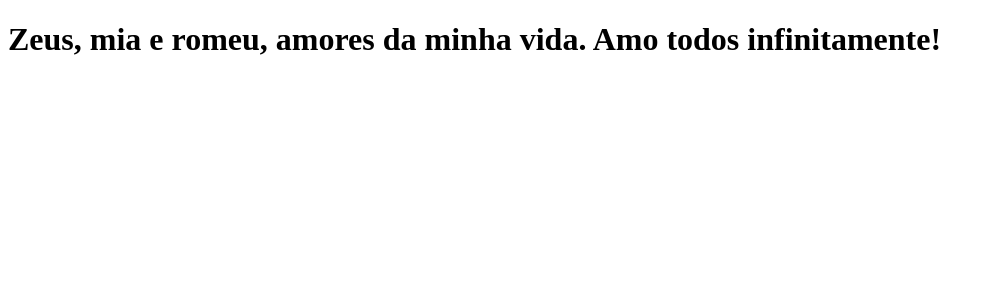
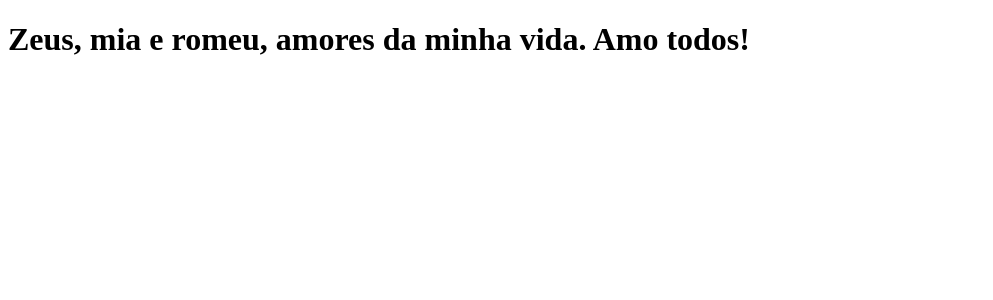
Before and after one commit to raniele21/clone-tabnews, a Next.js app: page / in a window 1280 px wide. Shown: the top 300 px of the page, without its empty margins (0-993 px from the left). Built offline with nearby package versions, Linux system fonts and the light colour scheme.

Commit message:
modifica a frase

```diff
--- a/pages/index.js
+++ b/pages/index.js
@@ -1,5 +1,5 @@
 function Home() {
-    return<h1>Zeus, mia e romeu, amores da minha vida. Amo todos infinitamente!</h1>
+   return<h1>Zeus, mia e romeu, amores da minha vida. Amo todos!</h1>
 }
 
 export default Home;
```
